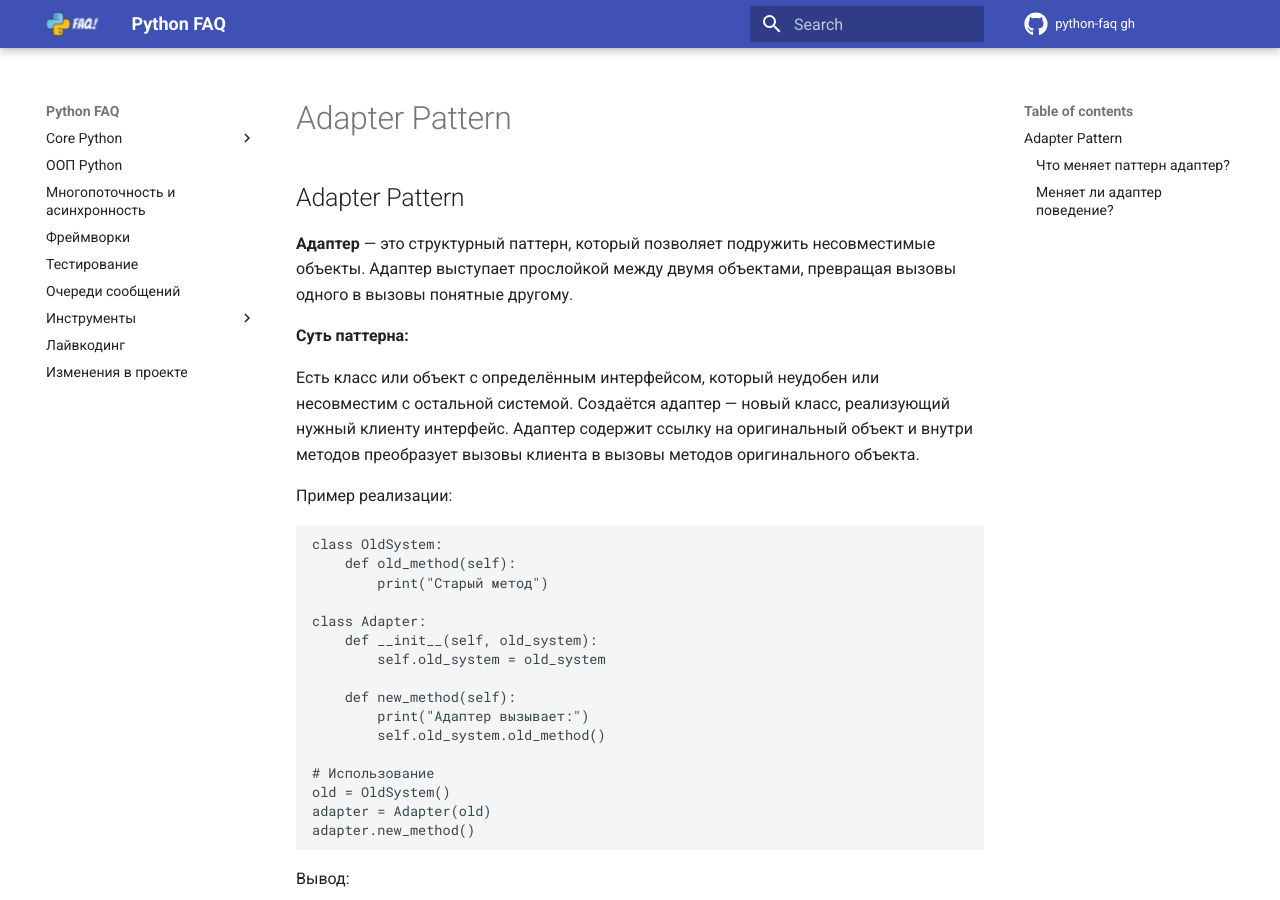
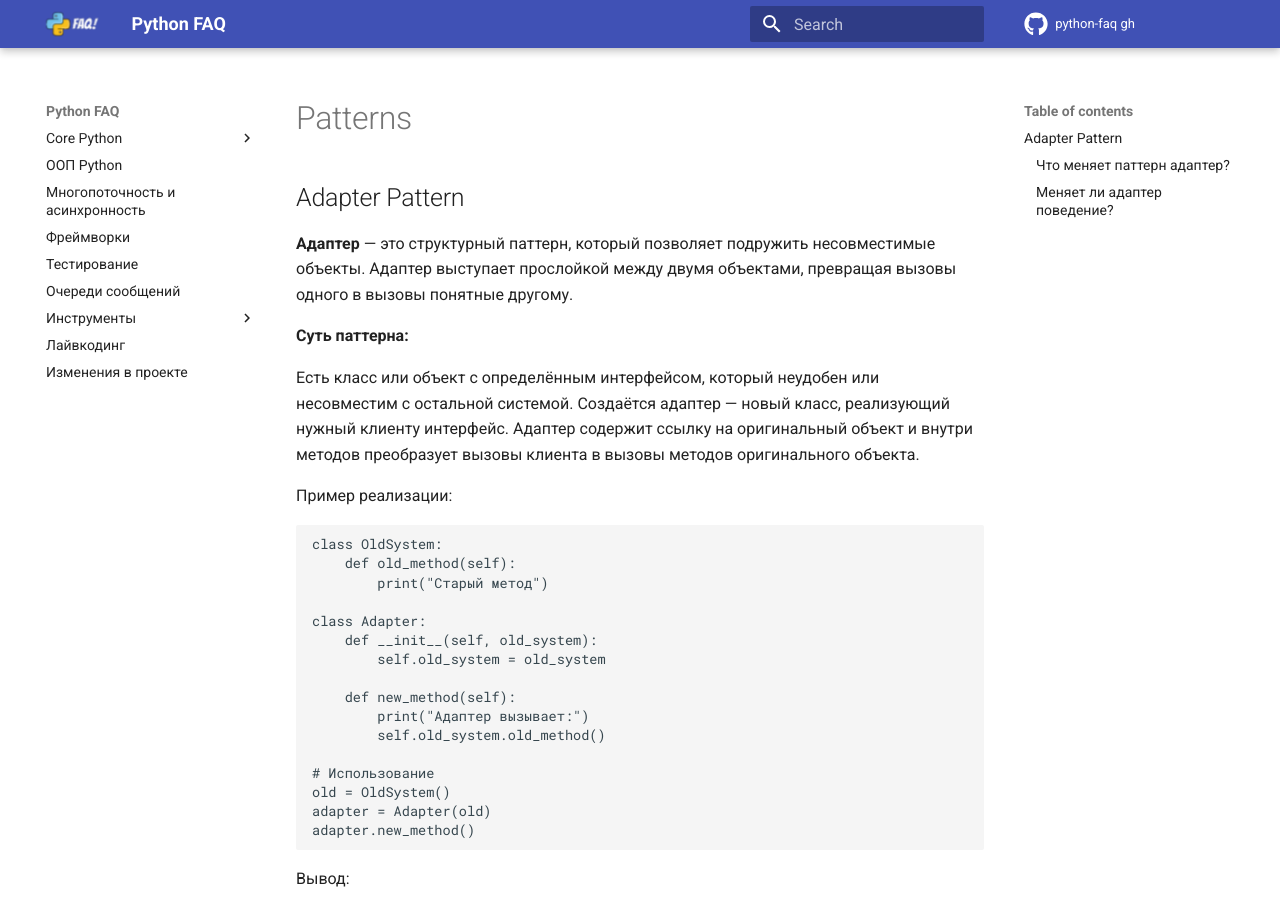
Before and after one commit to u-cha/python-faq, an MkDocs documentation site: the page built from docs/patterns.md, in a window 1280 px wide and 900 px high. Built offline with MkDocs 1.6.1 and Material for MkDocs 9.7.7, drawn with Linux system fonts in a browser that asks for light colours; comment, search, counter and statistics services are not loaded.

Commit message:
fix patterns.md

```diff
--- a/docs/pattern.md
+++ b/docs/patterns.md
@@ -1,5 +1,5 @@
 ---
-title: Adapter Pattern
+title: Patterns
 description: Вопросы и ответы по паттерну "Adapter" на сайте-методичке Python FAQ.
 ---
 ## Adapter Pattern
```
